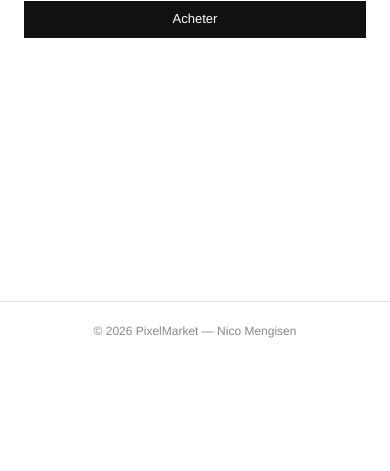
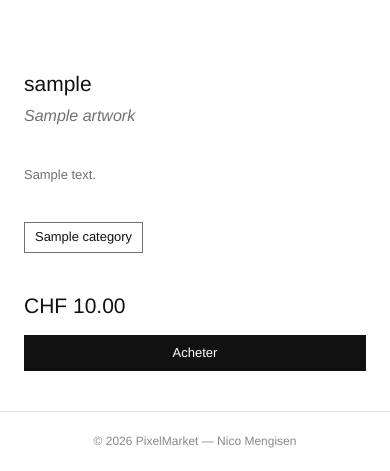
Before and after one commit to Mashiro3131/PixelMarket, a Flask app: a page that uses app/templates/base.html in a window 390 px wide. Shown: the part 483-954 px from the top of the page. Before the commit the page ends 821 px from the top, so only its background shows below. Run offline with Flask 3, Linux system fonts and the light colour scheme; tables that the repository leaves empty hold one stand-in row (values such as "Sample post").

Commit message:
feat: ajout du style pour la page de détails des œuvres

```diff
--- a/app/static/css/grid.css
+++ b/app/static/css/grid.css
@@ -83,7 +83,7 @@
     font-family: var(--font-sans);
     font-size: var(--font-artwork-size);
     font-weight: 300;
-    color: var(--color-artist-name-text); /* tu avais oublié -- ici */
+    color: var(--color-artist-name-text);
     margin-bottom: 4px;
 }
 
@@ -113,6 +113,106 @@
     color: var(--color-artwork-price-text);
 }
 
+
+/* ==========================================================================
+   Page de détails
+   ========================================================================== */
+
+
+.artwork-detail-container {
+    display: grid;
+    grid-template-columns: 1fr 1fr;
+    gap: 60px;
+    margin-top: 40px;
+}
+
+/* Image
+   ========================================================================== */
+
+.artwork-detail-img-wrapper {
+    width: 100%;
+    aspect-ratio: 1 / 1;
+    background: var(--color-gray-light);
+    overflow: hidden;
+}
+
+.artwork-detail-img-wrapper img {
+    width: 100%;
+    height: 100%;
+    object-fit: cover;
+}
+
+.artwork-detail-img-placeholder {
+    width: 100%;
+    height: 100%;
+    background: var(--color-gray-light);
+}
+
+.artwork-detail-info {
+    display: flex;
+    flex-direction: column;
+    gap: 16px;
+    padding-top: 8px;
+}
+
+/* Artiste, Artwork, Description, Catégorie, Prix
+   ========================================================================== */
+.artwork-detail-header {
+    padding-bottom: 20px;
+}
+
+.artwork-detail-artist {
+    font-size: 1.3125rem;
+    font-weight: 500;
+    color: var(--color-black);
+    margin-bottom: 2px;
+}
+
+.artwork-detail-title {
+    font-family: 1.3125rem;
+    font-size: 1rem;
+    font-style: italic;
+    color: var(--color-artwork-text);
+}
+
+/* Description */
+.artwork-detail-description {
+    font-size: 0.809375rem;
+    color: var(--color-artwork-text);
+    line-height: 1.7;
+    padding-bottom: 20px;
+}
+
+/* Catégorie */
+.artwork-detail-category {
+    display: inline-block;
+    font-size: 0.809375rem;
+    padding: 4px 10px;
+    border: 0.5px solid var(--color-artwork-text);
+    color: var(--color-black);
+    align-self: flex-start;
+}
+
+
+.artwork-detail-buy {
+    padding-top: 20px;
+    /* border-top: 0.5px solid var(--color-artwork-text); */
+    display: flex;
+    flex-direction: column;
+    gap: 12px;
+}
+
+.artwork-detail-price {
+    font-size: 1.3125rem;
+    font-weight: 400;
+    color: var(--color-black);
+}
+
+@media (max-width: 768px) {
+    .artwork-detail-container {
+        grid-template-columns: 1fr;
+    }
+}
 
 /* ==========================================================================
    Filtres par catégorie
```
